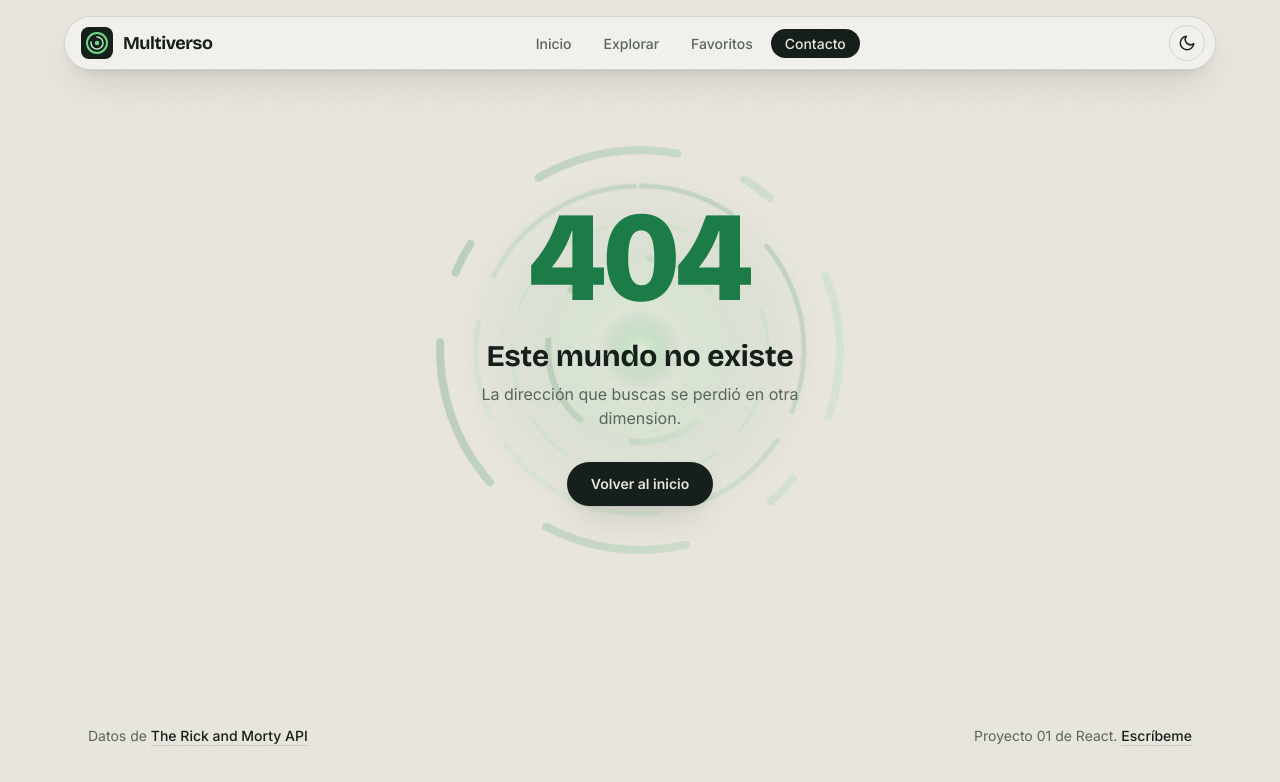
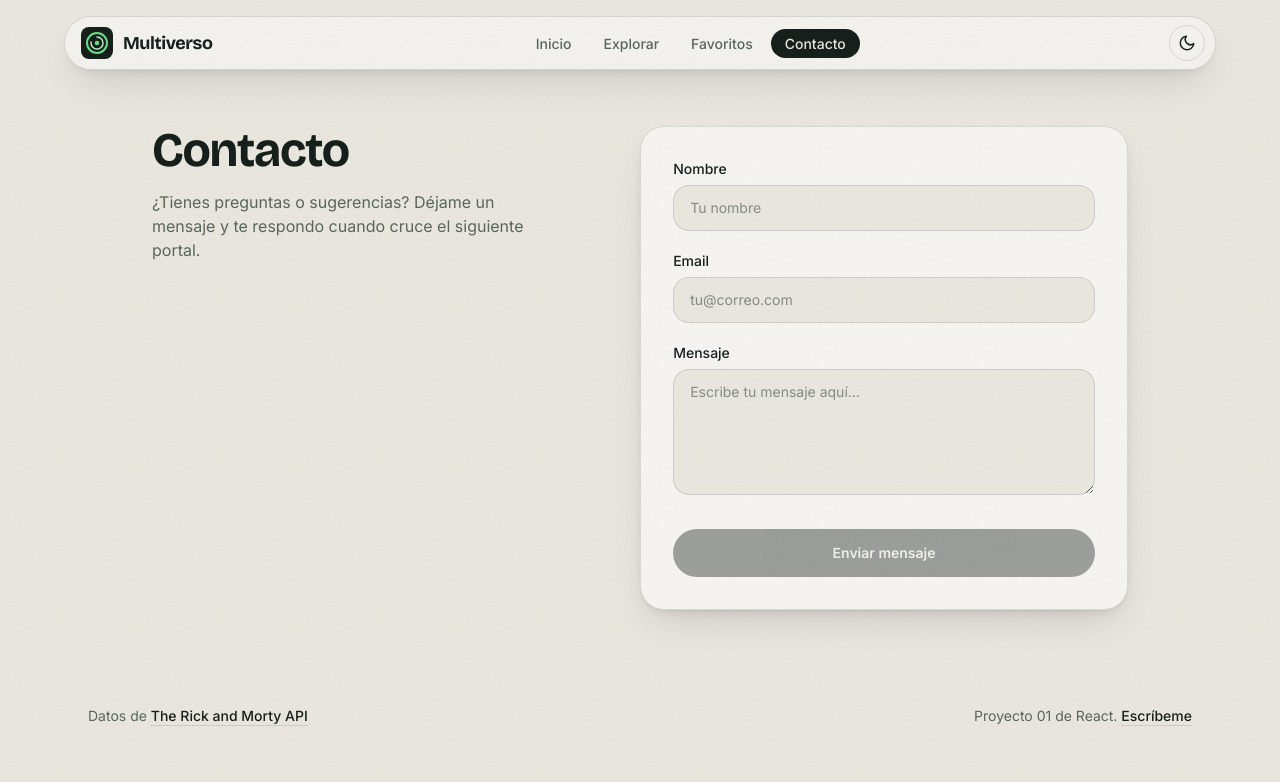
Before and after one commit to elDiego5599/multiverso, a React (Vite) app: page /contacto in a window 1280 px wide. Shown: the top 782 px of the page. Built offline with nearby package versions, Linux system fonts and the light colour scheme.

Commit message:
Formulario de contacto con validación, confirmación al enviar y el pop-up del boletín

```diff
--- a/src/App.tsx
+++ b/src/App.tsx
@@ -2,6 +2,7 @@ import { createBrowserRouter, RouterProvider } from 'react-router-dom'
 import Layout from './components/Layout'
 import { FavoritesProvider } from './context/FavoritesContext'
 import { ToastProvider } from './context/ToastContext'
+import Contact from './pages/Contact'
 import Detail from './pages/Detail'
 import Explore from './pages/Explore'
 import Favorites from './pages/Favorites'
@@ -17,6 +18,7 @@ const router = createBrowserRouter([
       { path: 'explorar', element: <Explore /> },
       { path: 'explorar/:id', element: <Detail /> },
       { path: 'favoritos', element: <Favorites /> },
+      { path: 'contacto', element: <Contact /> },
       { path: '*', element: <NotFound /> },
     ],
   },
--- /dev/null
+++ b/src/components/NewsletterDialog.tsx
@@ -0,0 +1,61 @@
+import { useEffect, useRef } from 'react'
+
+interface Props {
+  abierto: boolean
+  onAceptar: () => void
+  onRechazar: () => void
+}
+
+/*
+ * DARK PATTERN A PROPOSITO (pedido en la consigna): este modal usa varias trampas
+ * de diseño para empujar al usuario a suscribirse, y no deberían copiarse en un
+ * producto real:
+ *   1. Confirmshaming: el botón de salida dice "No, prefiero perderme todo",
+ *      para que decir que no se sienta como una mala decisión.
+ *   2. Jerarquía engañosa: aceptar es un botón grande y llamativo, rechazar es
+ *      un texto pequeño y casi gris, fácil de pasar por alto.
+ *   3. Urgencia falsa: "solo hoy" no responde a nada real.
+ *   4. Sin salida fácil: no hay X, ni se cierra con Esc ni con clic afuera.
+ */
+export default function NewsletterDialog({ abierto, onAceptar, onRechazar }: Props) {
+  const ref = useRef<HTMLDialogElement>(null)
+
+  useEffect(() => {
+    const d = ref.current
+    if (!d) return
+    if (abierto && !d.open) d.showModal()
+    if (!abierto && d.open) d.close()
+  }, [abierto])
+
+  return (
+    <dialog
+      ref={ref}
+      aria-labelledby="boletin-titulo"
+      // Trampa 4: se anula Esc para que el modal no se pueda descartar sin elegir
+      onCancel={(e) => e.preventDefault()}
+      className="m-auto w-[calc(100%-2rem)] max-w-md overflow-hidden rounded-3xl border border-line bg-card p-0 text-ink shadow-soft"
+    >
+      <div className="relative bg-ink px-8 pt-9 pb-8 text-paper">
+        <p className="text-xs font-semibold tracking-widest text-glow uppercase">Solo hoy</p>
+        <h2 id="boletin-titulo" className="mt-2 font-display text-3xl leading-tight font-bold">
+          Espera, no te vayas con las manos vacías
+        </h2>
+        <p className="mt-3 text-sm text-paper/70">
+          Recibe en tu correo datos secretos del multiverso antes que nadie. Cupos limitados.
+        </p>
+      </div>
+      <div className="flex flex-col items-center gap-4 px-8 py-7">
+        <button
+          type="button"
+          onClick={onAceptar}
+          className="w-full rounded-full bg-accent px-6 py-4 text-base font-bold text-accent-ink shadow-soft transition hover:-translate-y-0.5"
+        >
+          Sí, quiero los secretos
+        </button>
+        <button type="button" onClick={onRechazar} className="text-[11px] text-muted/70 underline-offset-2 hover:underline">
+          No, prefiero perderme todo
+        </button>
+      </div>
+    </dialog>
+  )
+}
--- /dev/null
+++ b/src/pages/Contact.tsx
@@ -0,0 +1,156 @@
+import { useState, type FormEvent } from 'react'
+import ConfirmDialog from '../components/ConfirmDialog'
+import NewsletterDialog from '../components/NewsletterDialog'
+import { useToast } from '../context/ToastContext'
+
+interface Campos {
+  nombre: string
+  email: string
+  mensaje: string
+}
+
+const vacio: Campos = { nombre: '', email: '', mensaje: '' }
+
+function MensajeError({ id, texto }: { id: string; texto?: string }) {
+  if (!texto) return null
+  return (
+    <p id={`${id}-error`} className="mt-1.5 text-xs text-danger">
+      {texto}
+    </p>
+  )
+}
+
+function validar(c: Campos): Partial<Record<keyof Campos, string>> {
+  const e: Partial<Record<keyof Campos, string>> = {}
+  if (c.nombre.trim().length < 2) e.nombre = 'El nombre debe tener al menos 2 caracteres'
+  if (!/^[^\s@]+@[^\s@]+\.[^\s@]+$/.test(c.email.trim())) e.email = 'Ingresa un email válido (debe contener @ y .)'
+  if (c.mensaje.trim().length < 10) e.mensaje = 'El mensaje debe tener al menos 10 caracteres'
+  return e
+}
+
+export default function Contact() {
+  const { avisar } = useToast()
+  const [valores, setValores] = useState<Campos>(vacio)
+  const [tocados, setTocados] = useState<Partial<Record<keyof Campos, boolean>>>({})
+  const [confirmando, setConfirmando] = useState(false)
+  const [enviando, setEnviando] = useState(false)
+  const [boletin, setBoletin] = useState(false)
+
+  const errores = validar(valores)
+  const valido = Object.keys(errores).length === 0
+
+  function cambiar(campo: keyof Campos, valor: string) {
+    setValores((v) => ({ ...v, [campo]: valor }))
+  }
+
+  function alSalir(campo: keyof Campos) {
+    setTocados((t) => ({ ...t, [campo]: true }))
+  }
+
+  function alEnviar(e: FormEvent) {
+    e.preventDefault()
+    if (!valido) {
+      setTocados({ nombre: true, email: true, mensaje: true })
+      avisar('error', 'Revisa los campos marcados')
+      return
+    }
+    setConfirmando(true)
+  }
+
+  function enviar() {
+    setConfirmando(false)
+    setEnviando(true)
+    // No hay servidor de correo: se simula el envío con una pequeña espera
+    setTimeout(() => {
+      setEnviando(false)
+      setValores(vacio)
+      setTocados({})
+      avisar('exito', 'Mensaje enviado, gracias por escribir')
+      setBoletin(true)
+    }, 900)
+  }
+
+  const campo =
+    'w-full rounded-2xl border bg-paper px-4 py-3 text-sm placeholder:text-muted/70 focus:outline-none'
+
+  function propiedades(c: keyof Campos) {
+    const mal = tocados[c] && errores[c]
+    return {
+      id: c,
+      value: valores[c],
+      onChange: (e: { target: { value: string } }) => cambiar(c, e.target.value),
+      onBlur: () => alSalir(c),
+      'aria-invalid': mal ? true : undefined,
+      'aria-describedby': mal ? `${c}-error` : undefined,
+      className: `${campo} ${mal ? 'border-danger' : 'border-line focus:border-accent'}`,
+    }
+  }
+
+  return (
+    <section className="mx-auto grid max-w-5xl gap-10 px-6 pt-14 md:grid-cols-[1fr_1.15fr] md:gap-16">
+      <header>
+        <h1 className="font-display text-4xl font-bold tracking-tight sm:text-5xl">Contacto</h1>
+        <p className="mt-4 max-w-sm text-muted">
+          ¿Tienes preguntas o sugerencias? Déjame un mensaje y te respondo cuando cruce el siguiente portal.
+        </p>
+      </header>
+
+      <form
+        onSubmit={alEnviar}
+        noValidate
+        className="rounded-3xl border border-line bg-card p-6 shadow-soft sm:p-8"
+      >
+        <div>
+          <label htmlFor="nombre" className="mb-1.5 block text-sm font-medium">
+            Nombre
+          </label>
+          <input type="text" autoComplete="name" placeholder="Tu nombre" {...propiedades('nombre')} />
+          <MensajeError id="nombre" texto={tocados.nombre ? errores.nombre : undefined} />
+        </div>
+        <div className="mt-5">
+          <label htmlFor="email" className="mb-1.5 block text-sm font-medium">
+            Email
+          </label>
+          <input type="email" autoComplete="email" placeholder="tu@correo.com" {...propiedades('email')} />
+          <MensajeError id="email" texto={tocados.email ? errores.email : undefined} />
+        </div>
+        <div className="mt-5">
+          <label htmlFor="mensaje" className="mb-1.5 block text-sm font-medium">
+            Mensaje
+          </label>
+          <textarea rows={5} placeholder="Escribe tu mensaje aquí..." {...propiedades('mensaje')} />
+          <MensajeError id="mensaje" texto={tocados.mensaje ? errores.mensaje : undefined} />
+        </div>
+        <button
+          type="submit"
+          disabled={!valido || enviando}
+          className="mt-7 w-full rounded-full bg-ink px-6 py-3.5 text-sm font-semibold text-paper transition enabled:hover:-translate-y-0.5 disabled:cursor-not-allowed disabled:opacity-40"
+        >
+          {enviando ? 'Enviando...' : 'Enviar mensaje'}
+        </button>
+      </form>
+
+      <ConfirmDialog
+        abierto={confirmando}
+        titulo="¿Enviar el mensaje?"
+        textoConfirmar="Enviar"
+        onCancelar={() => setConfirmando(false)}
+        onConfirmar={enviar}
+      >
+        Revisa que tu correo esté bien escrito, es donde te vamos a responder.
+      </ConfirmDialog>
+
+      <NewsletterDialog
+        abierto={boletin}
+        onAceptar={() => {
+          setBoletin(false)
+          avisar('exito', 'Listo, te avisaremos de las novedades')
+        }}
+        onRechazar={() => {
+          setBoletin(false)
+          avisar('info', 'Sin problema, no te escribiremos más')
+        }}
+      />
+    </section>
+  )
+}
```
